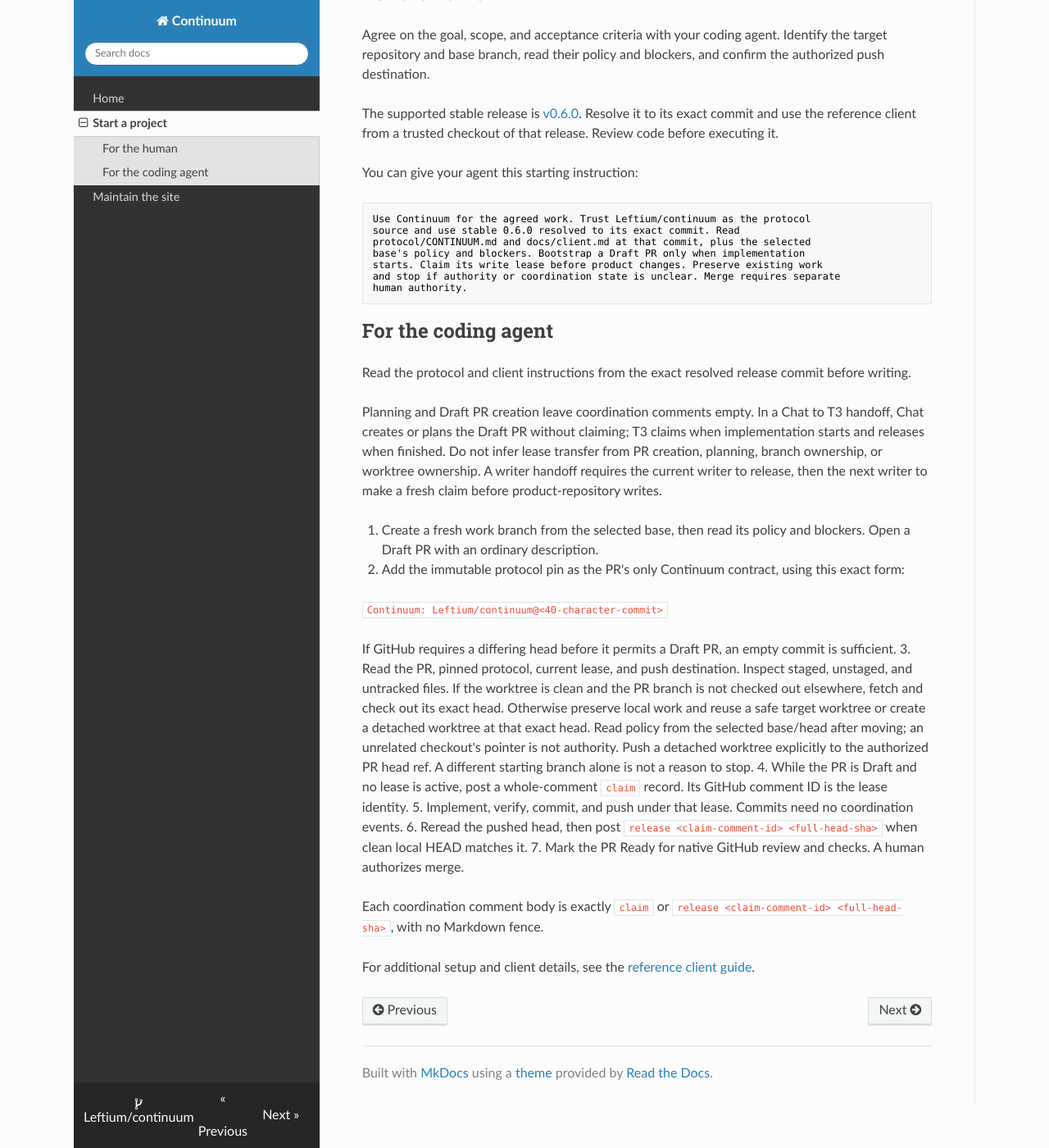
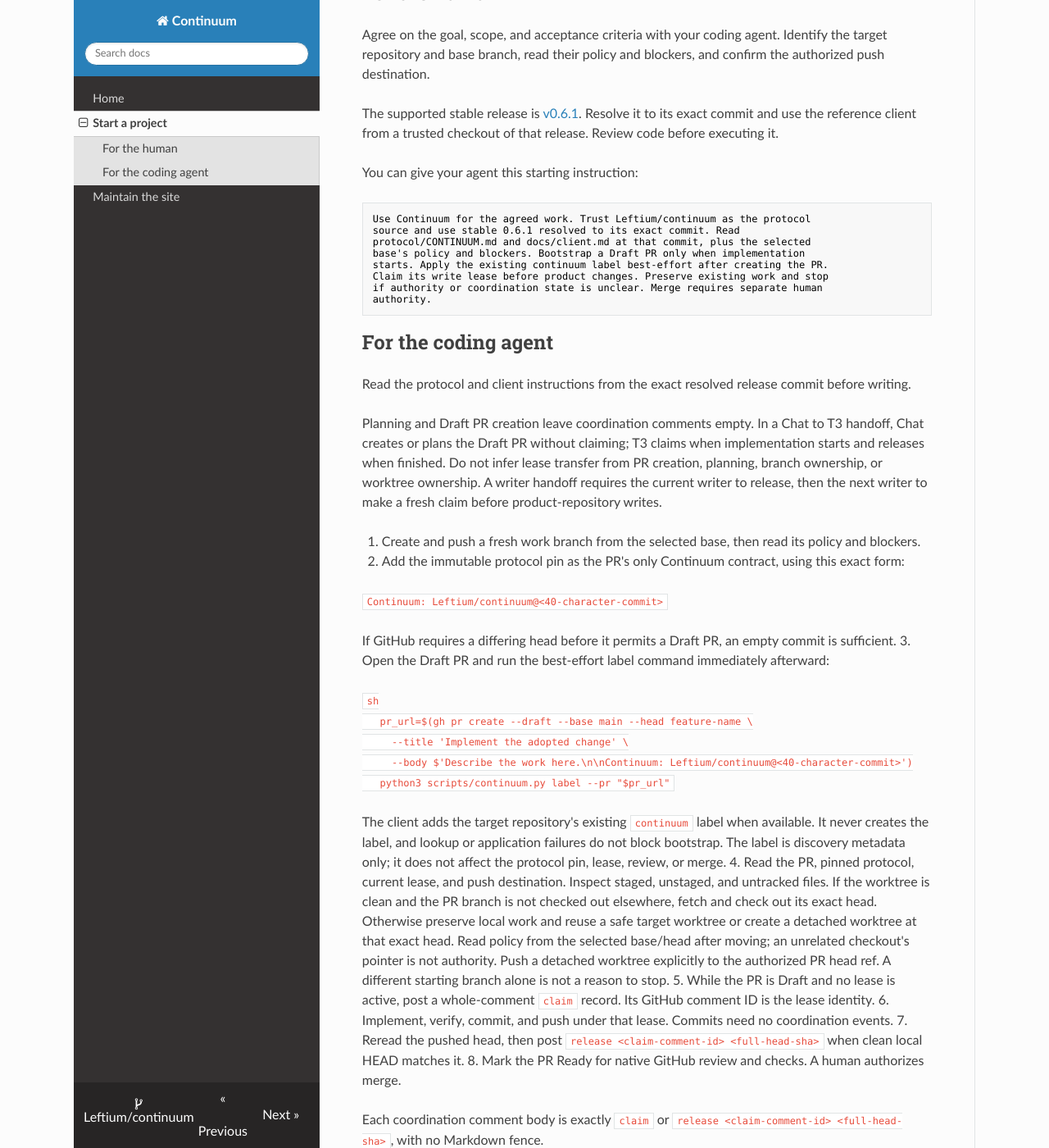
Before and after one commit to Leftium/continuum, an MkDocs documentation site: the page built from docs/site/bootstrap.md, in a window 1280 px wide and 1400 px high, scrolled down 281 px. Shown: the whole window at 82% size. Built offline with MkDocs 1.6.1, drawn with Linux system fonts in a browser that asks for light colours; nearby versions of some CDN libraries.

Commit message:
Restore best-effort Continuum PR labeling (#31)
Restore lightweight Continuum PR labeling for v0.6.1.

- Apply an existing `continuum` label to newly bootstrapped PRs on a best-effort basis.
- Keep label lookup/application failures nonblocking and preserve unrelated labels.
- Keep labels as discovery metadata only; no protocol authority, automatic creation, prompts, backfill, or sync machinery.
- Accept compatible earlier 0.6 patch pins.
- Fix lease comment replay to follow GitHub API order.
- Update public docs and bootstrap guidance for v0.6.1.

All 26 tests, the strict MkDocs build, and GitHub checks pass.

````diff
--- a/docs/site/bootstrap.md
+++ b/docs/site/bootstrap.md
@@ -11,7 +11,7 @@
 and confirm the authorized push destination.
 
 The supported stable release is
-[v0.6.0](https://github.com/Leftium/continuum/releases/tag/v0.6.0). Resolve it
+[v0.6.1](https://github.com/Leftium/continuum/releases/tag/v0.6.1). Resolve it
 to its exact commit and use the reference client from a trusted checkout of
 that release. Review code before executing it.
 
@@ -19,12 +19,13 @@
 
 ```text
 Use Continuum for the agreed work. Trust Leftium/continuum as the protocol
-source and use stable 0.6.0 resolved to its exact commit. Read
+source and use stable 0.6.1 resolved to its exact commit. Read
 protocol/CONTINUUM.md and docs/client.md at that commit, plus the selected
 base's policy and blockers. Bootstrap a Draft PR only when implementation
-starts. Claim its write lease before product changes. Preserve existing work
-and stop if authority or coordination state is unclear. Merge requires separate
-human authority.
+starts. Apply the existing continuum label best-effort after creating the PR.
+Claim its write lease before product changes. Preserve existing work and stop
+if authority or coordination state is unclear. Merge requires separate human
+authority.
 ```
 
 ## For the coding agent
@@ -39,20 +40,33 @@
 handoff requires the current writer to release, then the next writer to make a
 fresh claim before product-repository writes.
 
-1. Create a fresh work branch from the selected base, then read its policy and blockers. Open a Draft PR with an ordinary description.
+1. Create and push a fresh work branch from the selected base, then read its policy and blockers.
 2. Add the immutable protocol pin as the PR's only Continuum contract, using this exact form:
 
    `Continuum: Leftium/continuum@<40-character-commit>`
 
    If GitHub requires a differing head before it permits a Draft PR, an empty commit is sufficient.
-3. Read the PR, pinned protocol, current lease, and push destination. Inspect staged, unstaged, and untracked files. If the worktree is clean and the PR branch is not checked out elsewhere, fetch and check out its exact head. Otherwise preserve local work and reuse a safe target worktree or create a detached worktree at that exact head. Read policy from the selected base/head after moving; an unrelated checkout's pointer is not authority. Push a detached worktree explicitly to the authorized PR head ref. A different starting branch alone is not a reason to stop.
-4. While the PR is Draft and no lease is active, post a whole-comment `claim` record. Its GitHub comment ID is the lease identity.
-5. Implement, verify, commit, and push under that lease. Commits need no coordination events.
-6. Reread the pushed head, then post `release <claim-comment-id> <full-head-sha>` when clean local HEAD matches it.
-7. Mark the PR Ready for native GitHub review and checks. A human authorizes merge.
+3. Open the Draft PR and run the best-effort label command immediately afterward:
+
+   ```sh
+   pr_url=$(gh pr create --draft --base main --head feature-name \
+     --title 'Implement the adopted change' \
+     --body $'Describe the work here.\n\nContinuum: Leftium/continuum@<40-character-commit>')
+   python3 scripts/continuum.py label --pr "$pr_url"
+   ```
+
+   The client adds the target repository's existing `continuum` label when
+   available. It never creates the label, and lookup or application failures
+   do not block bootstrap. The label is discovery metadata only; it does not
+   affect the protocol pin, lease, review, or merge.
+4. Read the PR, pinned protocol, current lease, and push destination. Inspect staged, unstaged, and untracked files. If the worktree is clean and the PR branch is not checked out elsewhere, fetch and check out its exact head. Otherwise preserve local work and reuse a safe target worktree or create a detached worktree at that exact head. Read policy from the selected base/head after moving; an unrelated checkout's pointer is not authority. Push a detached worktree explicitly to the authorized PR head ref. A different starting branch alone is not a reason to stop.
+5. While the PR is Draft and no lease is active, post a whole-comment `claim` record. Its GitHub comment ID is the lease identity.
+6. Implement, verify, commit, and push under that lease. Commits need no coordination events.
+7. Reread the pushed head, then post `release <claim-comment-id> <full-head-sha>` when clean local HEAD matches it.
+8. Mark the PR Ready for native GitHub review and checks. A human authorizes merge.
 
 Each coordination comment body is exactly `claim` or
 `release <claim-comment-id> <full-head-sha>`, with no Markdown fence.
 
 For additional setup and client details, see the
-[reference client guide](https://github.com/Leftium/continuum/blob/v0.6.0/docs/client.md).
+[reference client guide](https://github.com/Leftium/continuum/blob/v0.6.1/docs/client.md).
````
Also changed, not shown: docs/client.md (+11 -7 lines), docs/site/index.md (+3 -3 lines), protocol/CONTINUUM.md (+8 -1 lines), 4 other files.
